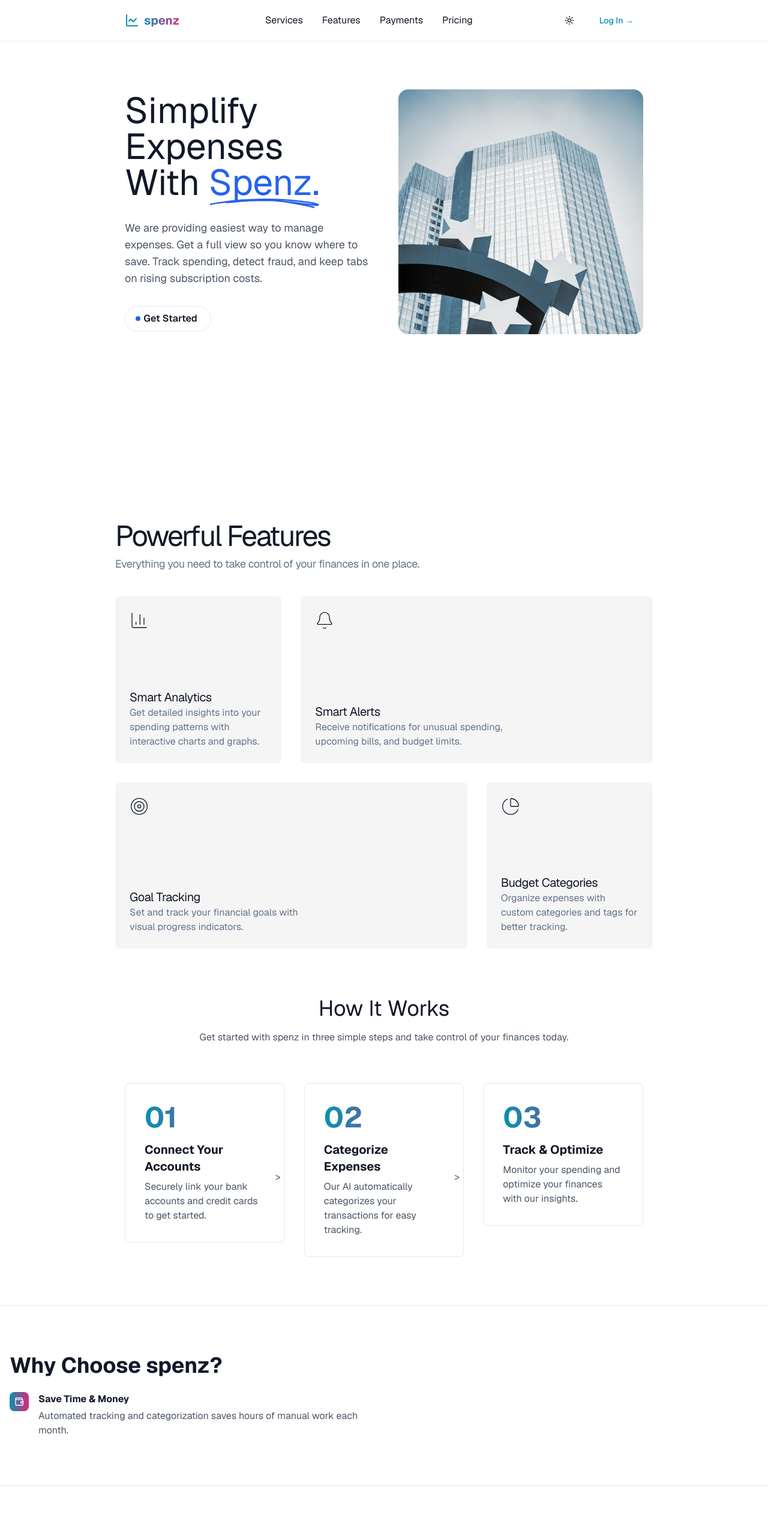
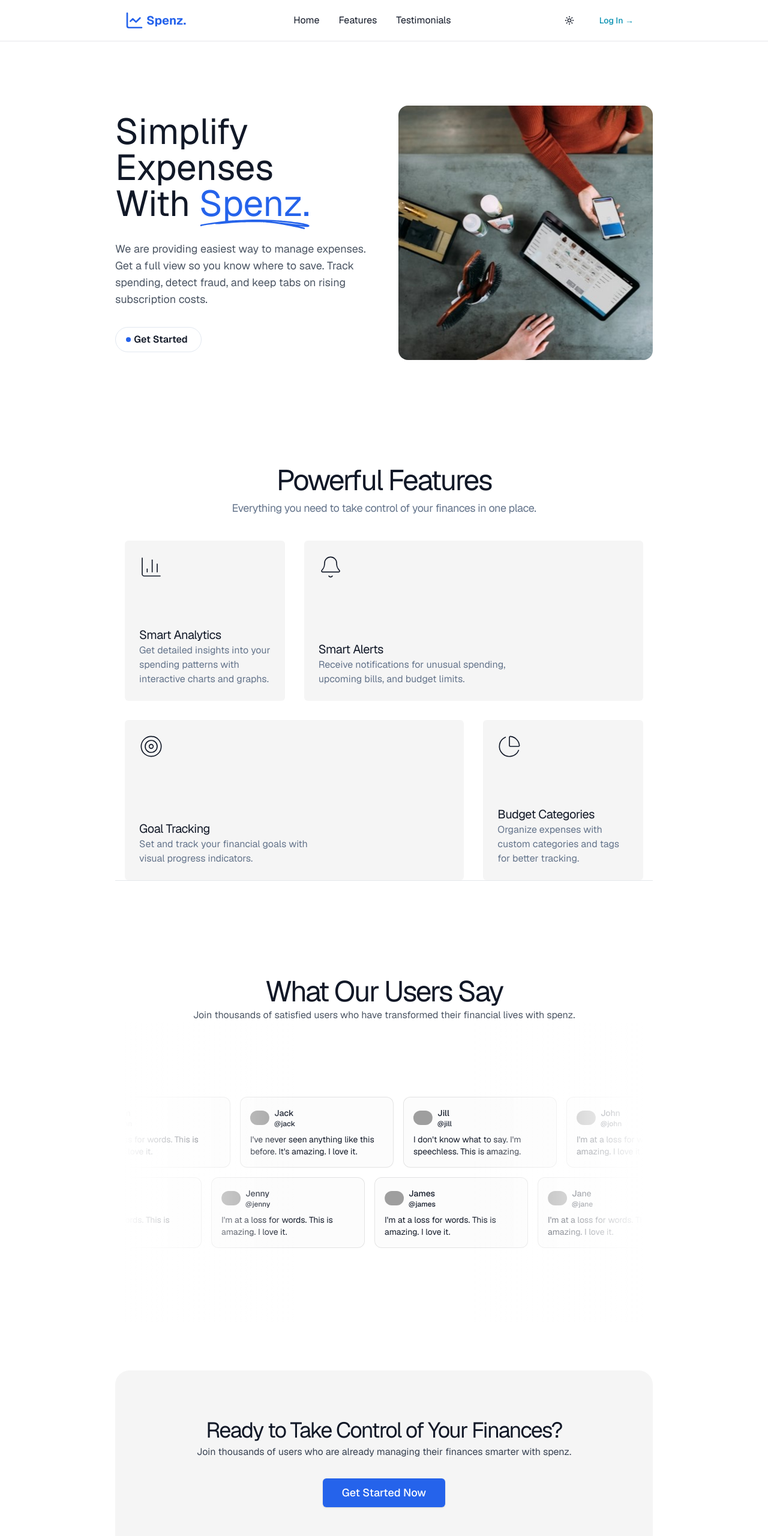
Before and after one commit to ameya051/spenz, a Next.js app: page / in a window 1280 px wide. Shown: the top 2560 px of the page at 60% size. Built offline with nearby package versions, Linux system fonts and the light colour scheme; grey boxes are pictures that could not be loaded.

Commit message:
created landing page

```diff
--- a/next.config.ts
+++ b/next.config.ts
@@ -2,7 +2,7 @@ import type { NextConfig } from "next";
 
 const nextConfig: NextConfig = {
   images: {
-    domains: ['hebbkx1anhila5yf.public.blob.vercel-storage.com']
+    domains: ['hebbkx1anhila5yf.public.blob.vercel-storage.com', 'avatar.vercel.sh']
   }
 };
 
--- a/src/app/globals.css
+++ b/src/app/globals.css
@@ -69,3 +69,7 @@
     @apply bg-background text-foreground;
   }
 }
+
+*{
+  scroll-behavior: smooth;
+}
--- a/src/app/page.tsx
+++ b/src/app/page.tsx
@@ -22,10 +22,10 @@ export default function LandingPage() {
       <Navigation />
       <Hero />
       <Features />
-      <HowItWorks />
-      <Benefits />
+      {/* <HowItWorks />
+      <Benefits /> */}
       <Testimonials />
-      <TrustedBy />
+      {/* <TrustedBy /> */}
       <CTA />
       <Footer />
     </div>
--- a/src/components/landing/CTA.tsx
+++ b/src/components/landing/CTA.tsx
@@ -2,13 +2,13 @@ import { Button } from '@/components/ui/button'
 
 export default function CTA() {
   return (
-    <section className="container mx-auto px-4 py-20 border-t border-gray-200 dark:border-gray-800">
-      <div className="text-center max-w-3xl mx-auto">
-        <h2 className="text-4xl font-bold mb-4">Ready to Take Control of Your Finances?</h2>
-        <p className="text-gray-600 dark:text-gray-400 mb-8">
+    <section className="max-w-4xl mx-auto py-20 pb-40">
+      <div className="text-center max-w-5xl mx-auto bg-muted py-20 px-10 md:rounded-3xl">
+        <h2 className="text-4xl mb-1 tracking-tighter">Ready to Take Control of Your Finances?</h2>
+        <p className="text-gray-700 dark:text-gray-400 mb-8">
           Join thousands of users who are already managing their finances smarter with spenz.
         </p>
-        <Button className="bg-gradient-to-r from-cyan-600 to-pink-600 dark:from-cyan-400 dark:to-pink-400 text-white px-8 py-6 text-lg hover:opacity-90 transition-opacity">
+        <Button className="bg-primary text-white px-8 py-6 text-lg hover:opacity-90 transition-opacity">
           Get Started Now
         </Button>
       </div>
--- a/src/components/landing/Features.tsx
+++ b/src/components/landing/Features.tsx
@@ -8,22 +8,22 @@ export default function Features() {
 
   const features = [
     {
-      icon: <BarChart3 className="w-8 h-8 stroke-1" />,
+      icon: <BarChart3 className="w-10 h-10 stroke-1" />,
       title: "Smart Analytics",
       description: "Get detailed insights into your spending patterns with interactive charts and graphs."
     },
     {
-      icon: <Bell className="w-8 h-8 stroke-1" />,
+      icon: <Bell className="w-10 h-10 stroke-1" />,
       title: "Smart Alerts",
       description: "Receive notifications for unusual spending, upcoming bills, and budget limits."
     },
     {
-      icon: <Target className="w-8 h-8 stroke-1" />,
+      icon: <Target className="w-10 h-10 stroke-1" />,
       title: "Goal Tracking",
       description: "Set and track your financial goals with visual progress indicators."
     },
     {
-      icon: <PieChart className="w-8 h-8 stroke-1" />,
+      icon: <PieChart className="w-10 h-10 stroke-1" />,
       title: "Budget Categories",
       description: "Organize expenses with custom categories and tags for better tracking."
     },
@@ -63,18 +63,6 @@ export default function Features() {
     }
   };
 
-  const gridVariants = {
-    hidden: { opacity: 0, y: 20 },
-    visible: {
-      opacity: 1,
-      y: 0,
-      transition: {
-        duration: 0.3,
-        delay: 0.6
-      }
-    }
-  };
-
   const ref = useRef(null);
   const isInView = useInView(ref, {
     once: true,
@@ -82,38 +70,34 @@ export default function Features() {
   });
 
   return (
-    <div id='features' className="max-w-4xl mx-auto">
+    <div id='features' className="max-w-4xl mx-auto px-4 pt-44">
       <div className="container mx-auto">
         <div className="flex flex-col gap-10">
           <div
-            className="flex gap-4 flex-col items-start"
+            className="flex gap-4 flex-col items-center"
           >
             <motion.div
               ref={ref}
-              className="flex gap-2 flex-col"
+              className="flex gap-2 flex-col text-center"
               variants={containerVariants}
               initial="hidden"
               animate={isInView ? "visible" : "hidden"}
             >
               <motion.h2
-                className="text-3xl md:text-5xl tracking-tighter max-w-xl text-left"
+                className="text-3xl md:text-5xl tracking-tighter max-w-xl"
                 variants={headingVariants}
               >
                 Powerful Features
               </motion.h2>
               <motion.p
-                className="text-lg max-w-xl leading-relaxed tracking-tight text-muted-foreground text-left"
+                className="text-lg max-w-xl leading-relaxed tracking-tight text-muted-foreground "
                 variants={paragraphVariants}
               >
                 Everything you need to take control of your finances in one place.
               </motion.p>
             </motion.div>
           </div>
-          <motion.div
-            variants={gridVariants}
-            initial="hidden"
-            animate={isInView ? "visible" : "hidden"}
-            className="grid grid-cols-1 sm:grid-cols-2 lg:grid-cols-3 gap-8"
+          <div className="grid grid-cols-1 sm:grid-cols-2 lg:grid-cols-3 gap-8"
           >
             {
               features.map((feature, index) => (
@@ -135,7 +119,7 @@ export default function Features() {
                 </div>
               ))
             }
-          </motion.div>
+          </div>
         </div>
       </div>
     </div>
--- a/src/components/landing/Hero.tsx
+++ b/src/components/landing/Hero.tsx
@@ -7,7 +7,7 @@ import { motion } from 'framer-motion';
 function Hero() {
 
   return (
-    <section className="mx-auto px-4 py-20 max-w-4xl h-screen">
+    <section id="home" className="mx-auto pt-44 max-w-4xl px-4 md:px-0">
       <div className="grid md:grid-cols-2 gap-12 items-center">
         <div className="space-y-8">
           <motion.h1
@@ -105,7 +105,7 @@ function Hero() {
           animate={{ opacity: 1, y: 0 }}
           transition={{ duration: 0.3, delay: 0.3 }}
           className='relative aspect-square'>
-          <Image src='/mika-baumeister-bGZZBDvh8s4-unsplash.jpg' alt='' className='rounded-2xl' fill />
+          <Image src='/blake-wisz-Xn5FbEM9564-unsplash.jpg' alt='' className='rounded-2xl' fill />
         </motion.div>
       </div>
     </section>
--- a/src/components/landing/Navigation.tsx
+++ b/src/components/landing/Navigation.tsx
@@ -2,32 +2,25 @@ import React from 'react'
 import { Button } from '../ui/button'
 import { ThemeToggle } from '../theme-toggle'
 import Link from 'next/link'
-import { LineChart } from 'lucide-react'
+import Logo from '../logo'
 
 function Navigation() {
+  const navLinks = [
+    { href: "#home", name: "Home" },
+    { href: "#features", name: "Features" },
+    { href: "#testimonials", name: "Testimonials" },
+  ]
   return (
-    <nav className="border-b border-gray-200 dark:border-gray-800">
+    <nav className="fixed top-0 w-full z-50 border-b backdrop-blur-md bg-white/70 dark:bg-gray-900 dark:bg-opacity-60 border-gray-200 dark:border-gray-800">
       <div className="max-w-4xl mx-auto px-4 py-4">
         <div className="flex items-center justify-between">
-            <Link href="/" className="flex items-center space-x-2">
-              <LineChart className="h-6 w-6 text-cyan-600 dark:text-cyan-400" />
-              <span className="text-xl font-bold bg-gradient-to-r from-cyan-600 to-pink-600 dark:from-cyan-400 dark:to-pink-400 bg-clip-text text-transparent">
-                spenz
-              </span>
+          <Link href="/" className="flex items-center space-x-1">
+            <Logo />
           </Link>
           <div className="hidden md:flex items-center space-x-8">
-              <Link href="#services" className="hover:text-cyan-600 dark:hover:text-cyan-400 transition-colors">
-                Services
-              </Link>
-              <Link href="#features" className="hover:text-cyan-600 dark:hover:text-cyan-400 transition-colors">
-                Features
-              </Link>
-              <Link href="#payments" className="hover:text-cyan-600 dark:hover:text-cyan-400 transition-colors">
-                Payments
-              </Link>
-              <Link href="#pricing" className="hover:text-cyan-600 dark:hover:text-cyan-400 transition-colors">
-                Pricing
-              </Link>
+            {
+              navLinks.map((link, idx) => <Link key={idx} href={link.href} className='hover:text-primary dark:hover:text-cyan-400 transition-colors'>{link.name}</Link>)
+            }
           </div>
           <div className="flex items-center space-x-4">
             <ThemeToggle />
--- a/src/components/landing/Testimonials.tsx
+++ b/src/components/landing/Testimonials.tsx
@@ -1,36 +1,113 @@
-import { Card, CardContent } from '@/components/ui/card'
+'use client'
+import { cn } from '@/lib/utils';
+import { Marquee } from '../ui/marquee';
+import Image from 'next/image';
+import { motion } from 'framer-motion';
 
-const testimonials = [
+const reviews = [
   {
-    quote: "spenz has completely changed how I manage my money. The insights are invaluable!",
-    author: "Sarah Johnson",
-    role: "Small Business Owner"
+    name: "Jack",
+    username: "@jack",
+    body: "I've never seen anything like this before. It's amazing. I love it.",
+    img: "https://avatar.vercel.sh/jack",
   },
-  // ...add remaining testimonials
+  {
+    name: "Jill",
+    username: "@jill",
+    body: "I don't know what to say. I'm speechless. This is amazing.",
+    img: "https://avatar.vercel.sh/jill",
+  },
+  {
+    name: "John",
+    username: "@john",
+    body: "I'm at a loss for words. This is amazing. I love it.",
+    img: "https://avatar.vercel.sh/john",
+  },
+  {
+    name: "Jane",
+    username: "@jane",
+    body: "I'm at a loss for words. This is amazing. I love it.",
+    img: "https://avatar.vercel.sh/jane",
+  },
+  {
+    name: "Jenny",
+    username: "@jenny",
+    body: "I'm at a loss for words. This is amazing. I love it.",
+    img: "https://avatar.vercel.sh/jenny",
+  },
+  {
+    name: "James",
+    username: "@james",
+    body: "I'm at a loss for words. This is amazing. I love it.",
+    img: "https://avatar.vercel.sh/james",
+  },
 ];
+
+const firstRow = reviews.slice(0, reviews.length / 2);
+const secondRow = reviews.slice(reviews.length / 2);
+
+const ReviewCard = ({
+  img,
+  name,
+  username,
+  body,
+}: {
+  img: string;
+  name: string;
+  username: string;
+  body: string;
+}) => {
+  return (
+    <figure
+      className={cn(
+        "relative w-64 cursor-pointer overflow-hidden rounded-xl border p-4",
+        // light styles
+        "border-gray-950/[.1] bg-gray-950/[.01] hover:bg-gray-950/[.05]",
+        // dark styles
+        "dark:border-gray-50/[.1] dark:bg-gray-50/[.10] dark:hover:bg-gray-50/[.15]",
+      )}
+    >
+      <div className="flex flex-row items-center gap-2">
+        <Image className="rounded-full" width="32" height="32" alt="" src={img} />
+        <div className="flex flex-col">
+          <figcaption className="text-sm font-medium dark:text-white">
+            {name}
+          </figcaption>
+          <p className="text-xs font-medium dark:text-white/40">{username}</p>
+        </div>
+      </div>
+      <blockquote className="mt-2 text-sm">{body}</blockquote>
+    </figure>
+  );
+};
 
 export default function Testimonials() {
   return (
-    <section className="container mx-auto px-4 py-20 border-t border-gray-200 dark:border-gray-800">
-      <div className="text-center mb-16">
-        <h2 className="text-4xl font-bold mb-4">What Our Users Say</h2>
-        <p className="text-gray-600 dark:text-gray-400 max-w-2xl mx-auto">
+    <section id="testimonials" className="max-w-4xl mx-auto pt-40 border-t border-gray-200 dark:border-gray-800 px-4">
+      <motion.div
+        initial={{ opacity: 0, y: 20 }}
+        whileInView={{ opacity: 1, y: 0 }}
+        transition={{ duration: 0.3, delay: 0.3 }}
+        viewport={{ once: true }}
+        className="text-center">
+        <h2 className="text-3xl md:text-5xl mb-2 md:mb-1 tracking-tighter">What Our Users Say</h2>
+        <p className="text-gray-600 dark:text-gray-400 text-sm md:text-base md:ml-auto md:mr-0">
           Join thousands of satisfied users who have transformed their financial lives with spenz.
         </p>
-      </div>
-      <div className="grid md:grid-cols-3 gap-8">
-        {testimonials.map((testimonial, index) => (
-          <Card key={index} className="bg-white dark:bg-gray-900 border-gray-200 dark:border-gray-800">
-            <CardContent className="p-6">
-              <div className="mb-4 text-yellow-500">{"★".repeat(5)}</div>
-              <p className="text-lg mb-4">"{testimonial.quote}"</p>
-              <div>
-                <div className="font-bold">{testimonial.author}</div>
-                <div className="text-gray-600 dark:text-gray-400">{testimonial.role}</div>
-              </div>
-            </CardContent>
-          </Card>
-        ))}
+      </motion.div>
+      <div className="relative flex h-[500px] w-full flex-col items-center justify-center overflow-hidden">
+        <Marquee pauseOnHover className="[--duration:20s]">
+          {firstRow.map((review) => (
+            <ReviewCard key={review.username} {...review} />
+          ))}
+        </Marquee>
+        <Marquee reverse pauseOnHover className="[--duration:20s]">
+          {secondRow.map((review) => (
+            <ReviewCard key={review.username} {...review} />
+          ))}
+        </Marquee>
+        <div className="pointer-events-none absolute inset-y-0 left-0 w-1/3 bg-gradient-to-r from-white dark:from-background"></div>
+        <div className="pointer-events-none absolute inset-y-0 right-0 w-1/3 bg-gradient-to-l from-white dark:from-background"></div>
       </div>
     </section>
   )
--- /dev/null
+++ b/src/components/logo.tsx
@@ -0,0 +1,15 @@
+import { LineChart } from 'lucide-react'
+import React from 'react'
+
+function Logo() {
+    return (
+        <>
+            <LineChart className="h-8 w-8 text-primary dark:text-cyan-400" />
+            <span className="text-xl font-bold bg-primary bg-clip-text text-transparent">
+                Spenz.
+            </span>
+        </>
+    )
+}
+
+export default Logo
--- /dev/null
+++ b/src/components/ui/marquee.tsx
@@ -0,0 +1,73 @@
+import { cn } from "@/lib/utils";
+import { ComponentPropsWithoutRef } from "react";
+
+interface MarqueeProps extends ComponentPropsWithoutRef<"div"> {
+  /**
+   * Optional CSS class name to apply custom styles
+   */
+  className?: string;
+  /**
+   * Whether to reverse the animation direction
+   * @default false
+   */
+  reverse?: boolean;
+  /**
+   * Whether to pause the animation on hover
+   * @default false
+   */
+  pauseOnHover?: boolean;
+  /**
+   * Content to be displayed in the marquee
+   */
+  children: React.ReactNode;
+  /**
+   * Whether to animate vertically instead of horizontally
+   * @default false
+   */
+  vertical?: boolean;
+  /**
+   * Number of times to repeat the content
+   * @default 4
+   */
+  repeat?: number;
+}
+
+export function Marquee({
+  className,
+  reverse = false,
+  pauseOnHover = false,
+  children,
+  vertical = false,
+  repeat = 4,
+  ...props
+}: MarqueeProps) {
+  return (
+    <div
+      {...props}
+      className={cn(
+        "group flex overflow-hidden p-2 [--duration:40s] [--gap:1rem] [gap:var(--gap)]",
+        {
+          "flex-row": !vertical,
+          "flex-col": vertical,
+        },
+        className,
+      )}
+    >
+      {Array(repeat)
+        .fill(0)
+        .map((_, i) => (
+          <div
+            key={i}
+            className={cn("flex shrink-0 justify-around [gap:var(--gap)]", {
+              "animate-marquee flex-row": !vertical,
+              "animate-marquee-vertical flex-col": vertical,
+              "group-hover:[animation-play-state:paused]": pauseOnHover,
+              "[animation-direction:reverse]": reverse,
+            })}
+          >
+            {children}
+          </div>
+        ))}
+    </div>
+  );
+}
--- a/tailwind.config.ts
+++ b/tailwind.config.ts
@@ -14,10 +14,20 @@ export default {
 				draw: {
 					'0%': { width: '0%' },
 					'100%': { width: '100%' }
-				}
+				},
+				marquee: {
+					from: { transform: "translateX(0)" },
+					to: { transform: "translateX(calc(-100% - var(--gap)))" },
+				},
+				"marquee-vertical": {
+					from: { transform: "translateY(0)" },
+					to: { transform: "translateY(calc(-100% - var(--gap)))" },
+				},
 			},
 			animation: {
-				'draw': 'draw 1s ease-out forwards'
+				'draw': 'draw 1s ease-out forwards',
+				marquee: "marquee var(--duration) linear infinite",
+				"marquee-vertical": "marquee-vertical var(--duration) linear infinite",
 			},
 			colors: {
 				background: 'hsl(var(--background))',
```
Also changed, not shown: src/components/landing/Footer.tsx (+6 -8 lines), public/blake-wisz-Xn5FbEM9564-unsplash.jpg (added). Lines whose indentation alone changed are shown as unchanged.
